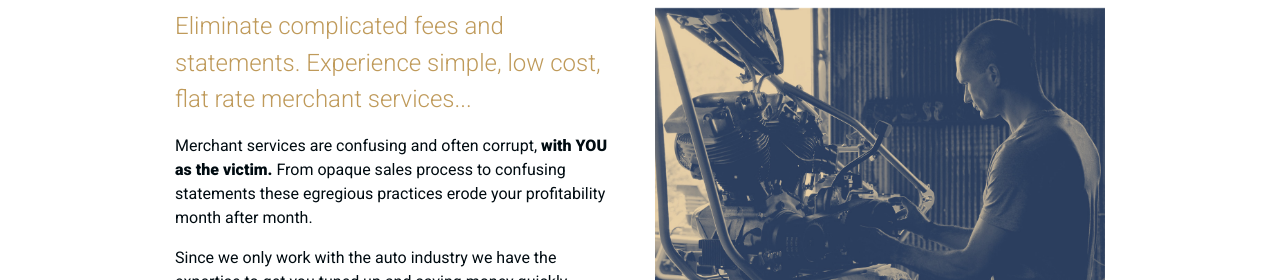
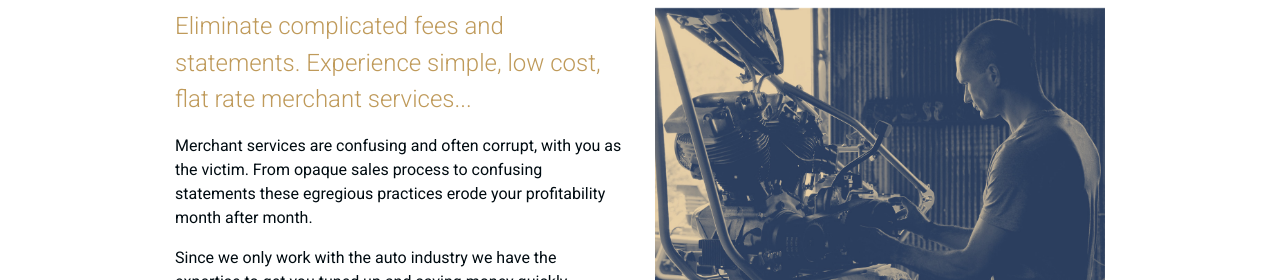
Before and after one commit to Ayeteejay/auto-shop-pay, a Gatsby site: page / in a window 1280 px wide. Shown: the part 1040-1320 px from the top of the page. Built offline with nearby package versions, Linux system fonts and the light colour scheme; Gatsby itself is replaced by a stand-in of ours.

Commit message:
Removing styling

```diff
--- a/src/pages/index.js
+++ b/src/pages/index.js
@@ -248,10 +248,10 @@ const IndexPage = () => {
                       simple, low cost, flat rate merchant services...
                     </p>
                     <p>
-                      Merchant services are confusing and often corrupt,{" "}
-                      <span>with YOU as the victim.</span> From opaque sales
-                      process to confusing statements these egregious practices
-                      erode your profitability month after month.
+                      Merchant services are confusing and often corrupt, with
+                      you as the victim. From opaque sales process to confusing
+                      statements these egregious practices erode your
+                      profitability month after month.
                     </p>
                     <p>
                       Since we only work with the auto industry we have the
```
